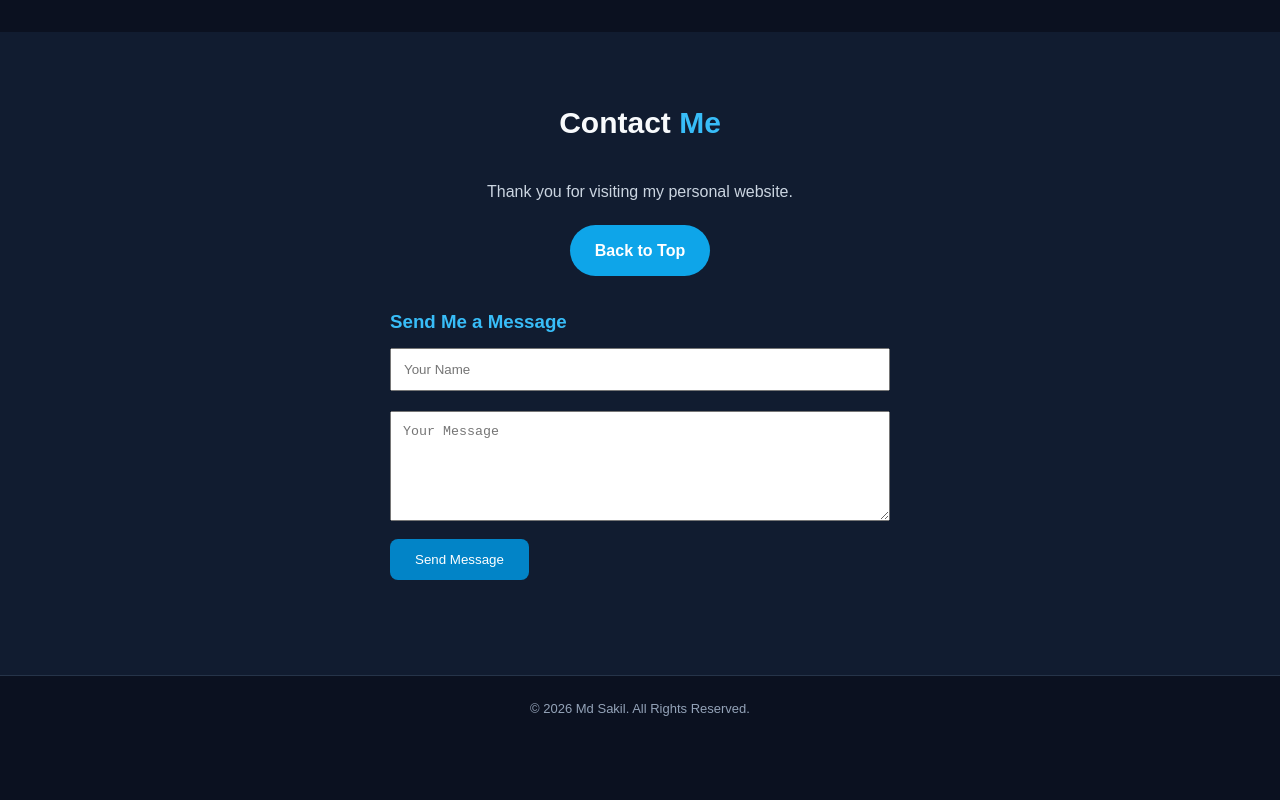
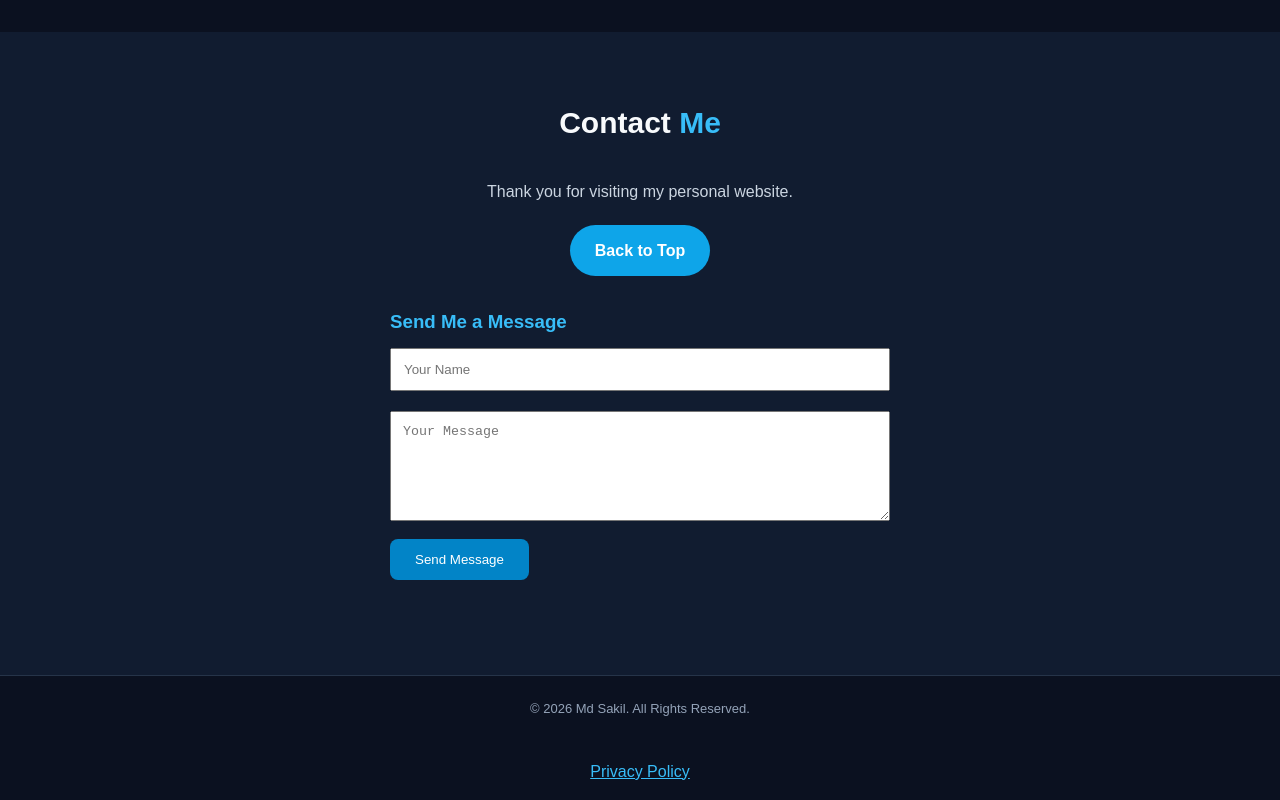
Before and after one commit to sakilahmed89/my-personal-website, a plain HTML site: page index.html in a window 1280 px wide. Shown: the part 1344-2144 px from the top of the page. Before the commit the page ends 2087 px from the top, so only its background shows below. Drawn offline with Linux system fonts and the light colour scheme.

Commit message:
Add Privacy Policy link to footer

```diff
--- a/index.html
+++ b/index.html
@@ -247,6 +247,10 @@ style="width:150px;height:150px;border-radius:50%;object-fit:cover;margin:20px a
 <footer>
   © 2026 Md Sakil. All Rights Reserved.
 </footer>
-
+<div style="text-align:center; padding:15px;">
+  <a href="privacy.html" style="color:#38bdf8;">
+    Privacy Policy
+  </a>
+</div>
 </body>
 </html>
```
